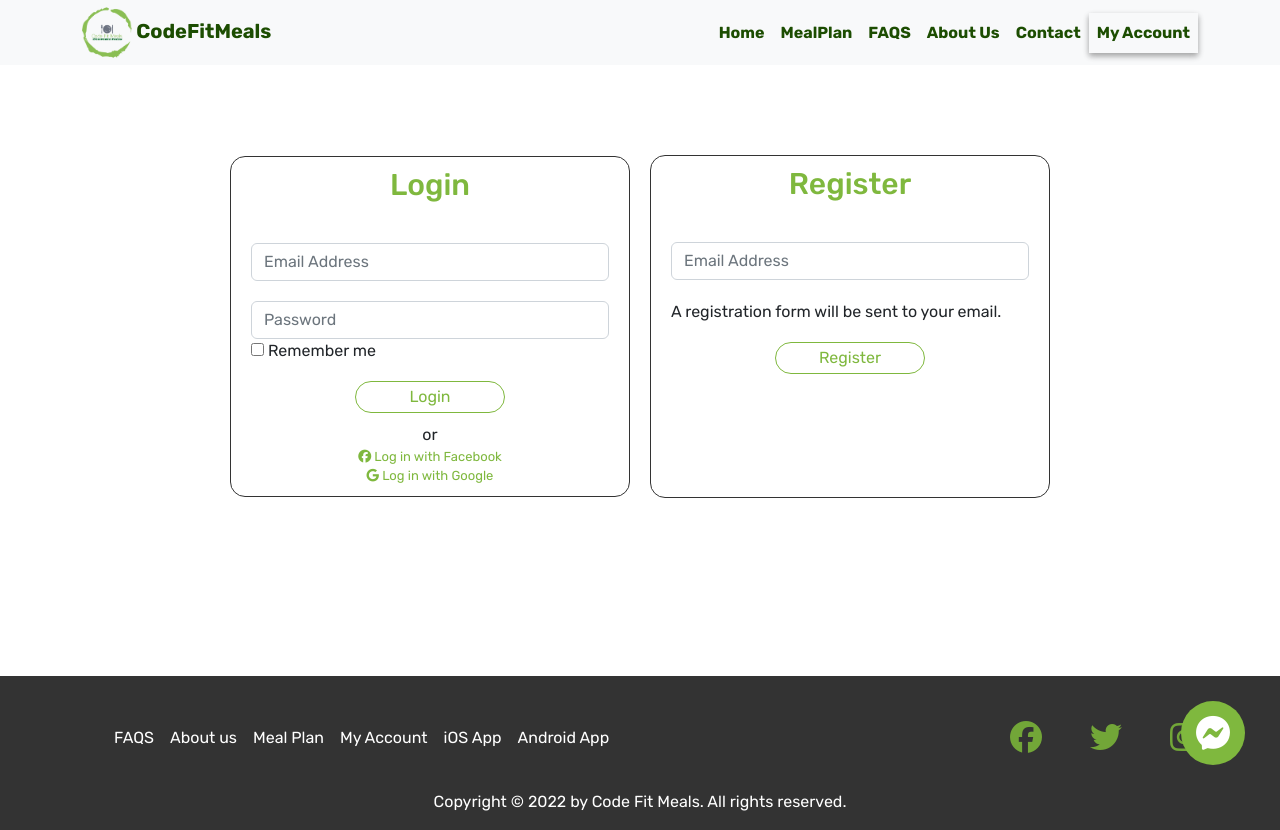
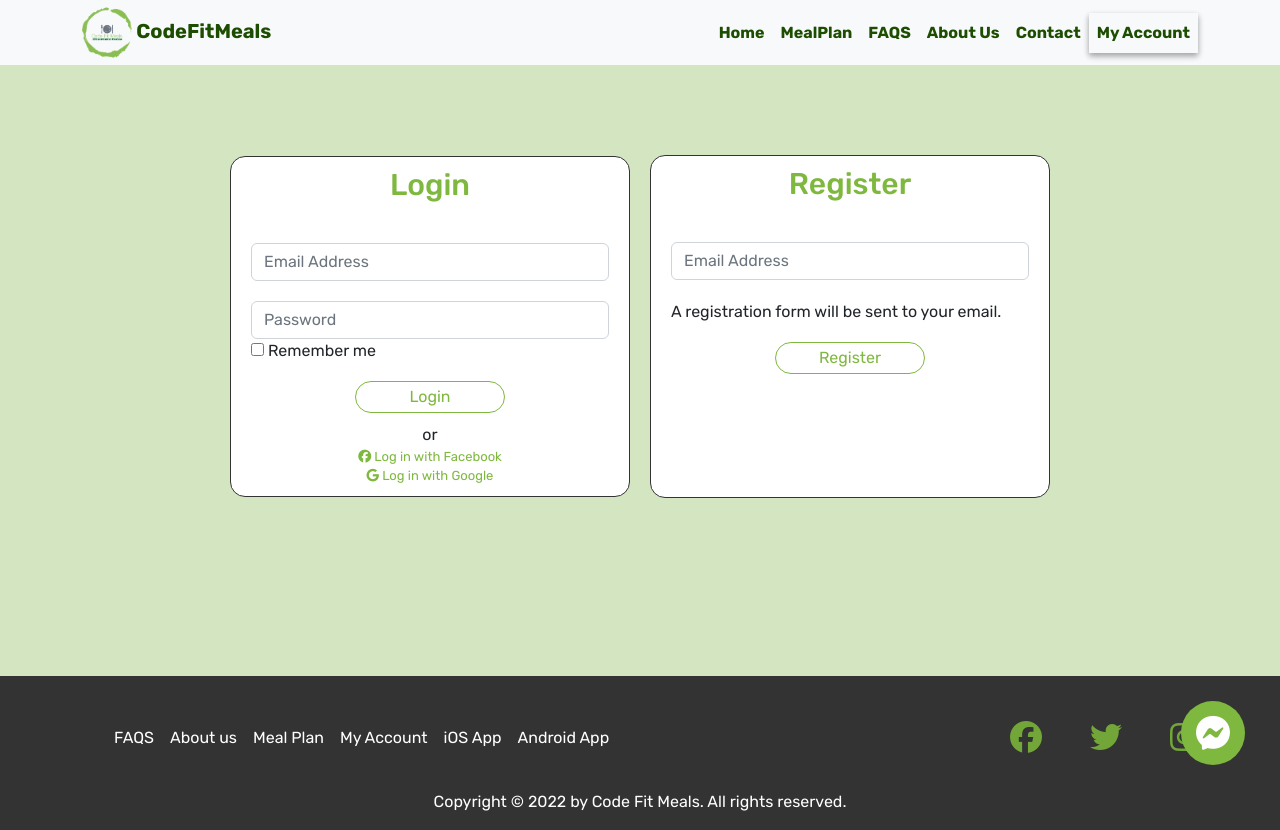
Before and after one commit to lukefrostwalker/CodeFitMeals, a plain HTML site: page form.html in a window 1280 px wide. Drawn offline with nearby package versions, Linux system fonts and the light colour scheme.

Commit message:
added background color

```diff
--- a/css/form.css
+++ b/css/form.css
@@ -7,6 +7,7 @@
 body{
   width: 100%;
   height: 100vh;
+  background-color: #d4e5c2;
   /* display: flex;
   align-items: center;
   justify-content: center; */
```
